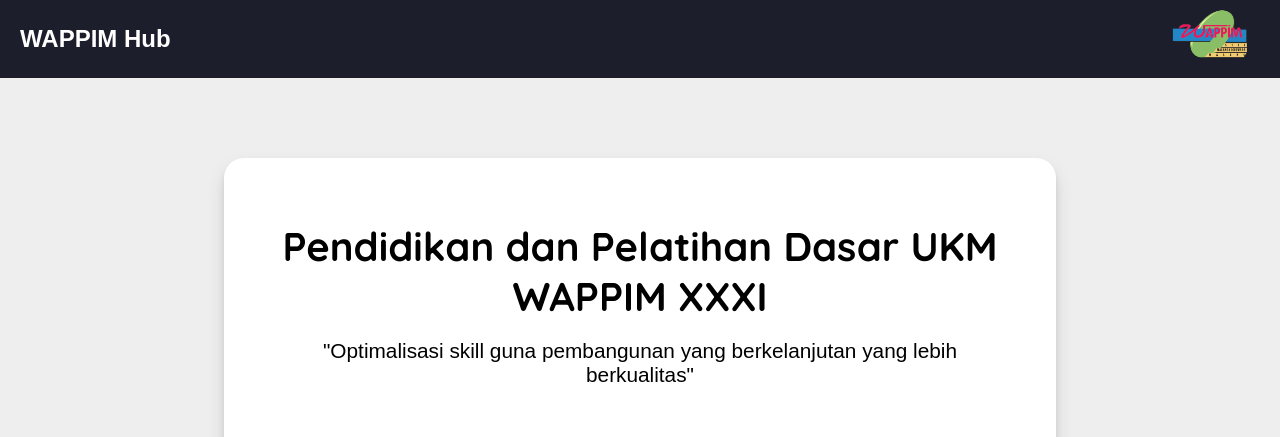
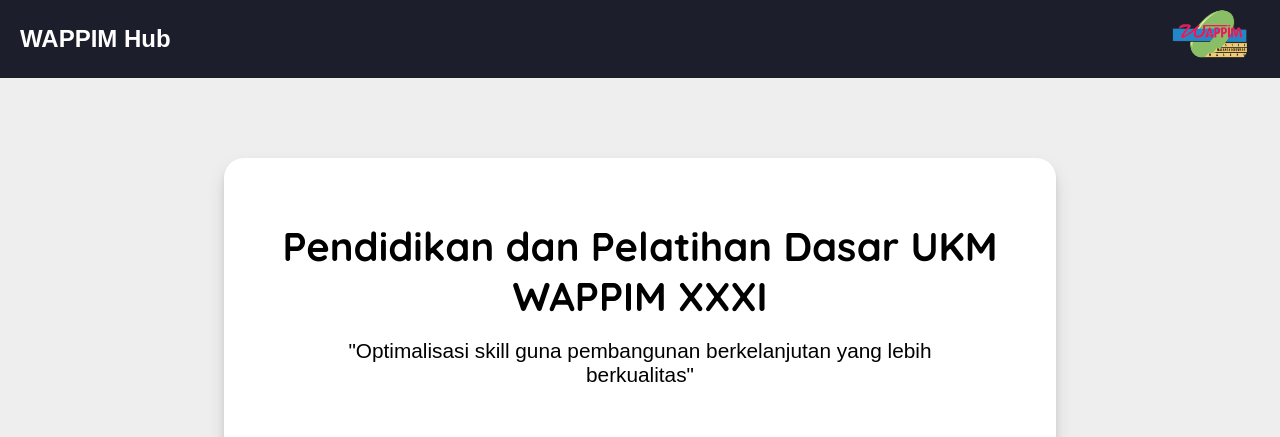
Before and after one commit to EconomicTraining/Diksar-31, a plain HTML site: page index.html in a window 1280 px wide. Shown: the top 437 px of the page. Drawn offline with Linux system fonts and the light colour scheme.

Commit message:
Update index.html

```diff
--- a/index.html
+++ b/index.html
@@ -25,7 +25,7 @@
         <section class="section1">
             <h1>Pendidikan dan Pelatihan Dasar UKM WAPPIM XXXI</h1>
             <p>
-                "Optimalisasi skill guna pembangunan yang berkelanjutan yang lebih berkualitas"
+                "Optimalisasi skill guna pembangunan berkelanjutan yang lebih berkualitas"
             </p>
             <img src="img/posterfix.png">
 
```
